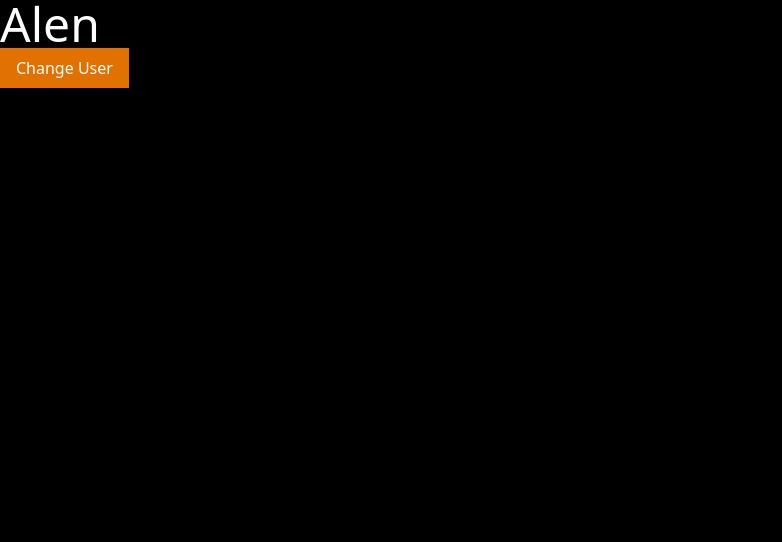
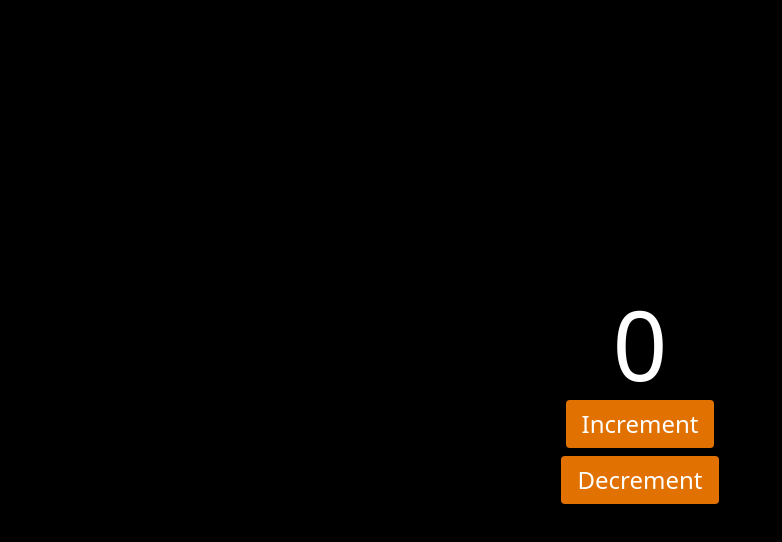
Before and after one commit to Arush-kumar/full-stack-cohort2-assignments, a React (Vite) app in the folder REACTJS/class5/: page / in a window 1280 px wide. Shown: the top 542 px of the page, without its empty margins (0-782 px from the left). Built offline with nearby package versions, Linux system fonts and the light colour scheme.

Commit message:
counter by useState update prev codebase

```diff
--- a/REACTJS/class5/src/App.jsx
+++ b/REACTJS/class5/src/App.jsx
@@ -2,18 +2,23 @@ import { useState } from "react"
 
 const App = () => {
 
-  const [user, setUser] = useState("Alen")
+  const [num, setNum] = useState(0)
 
-  const User = () => {
-    setUser("Alex")
-  }
 
   return (
-    <div className='h-screen bg-black text-white'>
-      <h1 className="text-5xl">{user}</h1>
-      <button onClick={User}
-      className="bg-amber-600 px-4 py-2  w-fit">
-          Change User
+    <div className='h-screen flex flex-col justify-center items-center gap-2 bg-black text-white p-8'>
+      <h1 className="text-8xl">{num}</h1>
+
+      <button onClick={() => setNum(num + 1)}
+      className="rounded text-2xl bg-amber-600 px-4 py-2  w-fit"
+      >
+          Increment
+      </button>
+
+      <button onClick={() => num > 0 ? setNum(num - 1):setNum(num)}
+            className="rounded text-2xl bg-amber-600 px-4 py-2  w-fit"
+      >
+          Decrement
       </button>
 
     </div>
```
